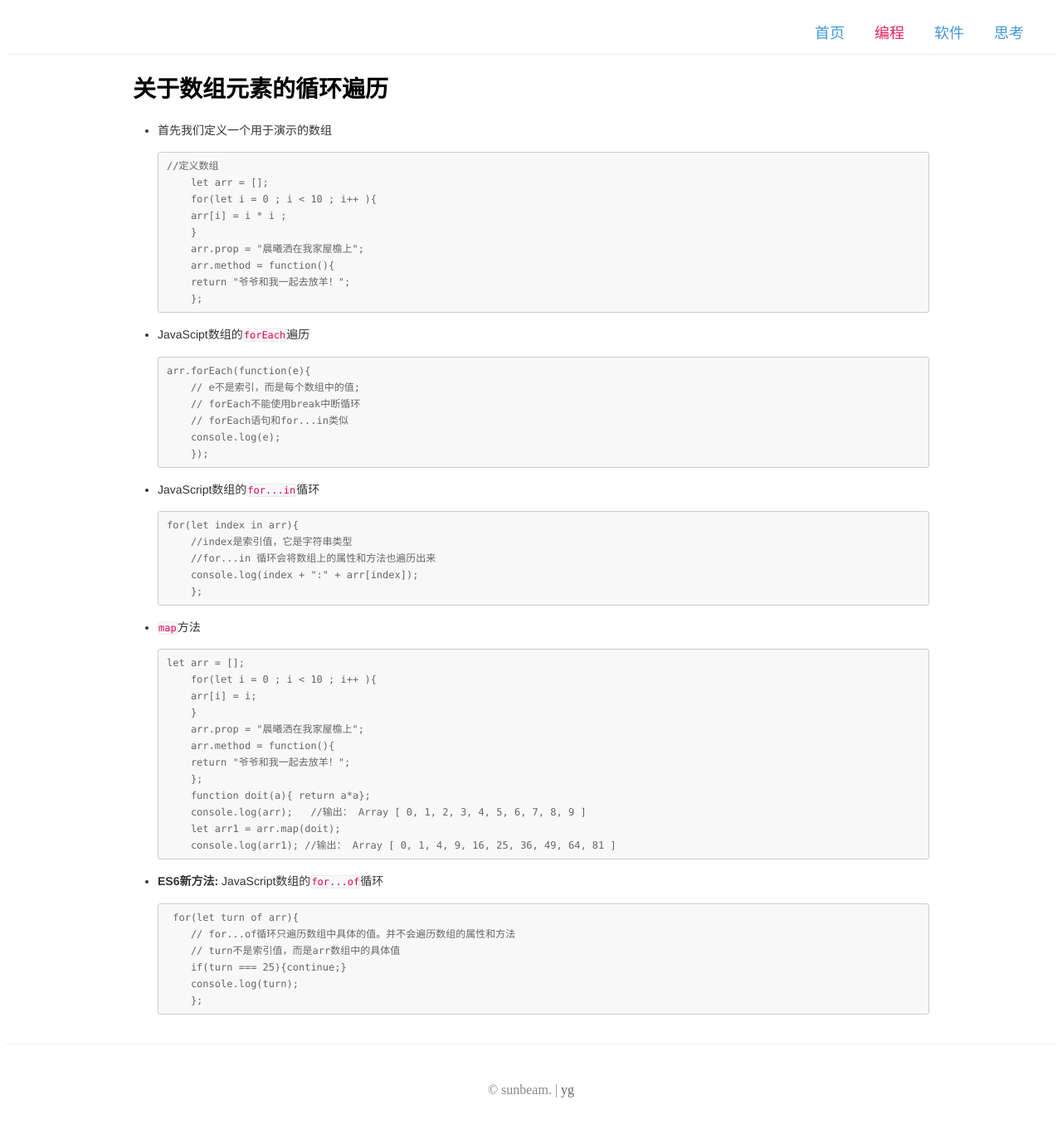
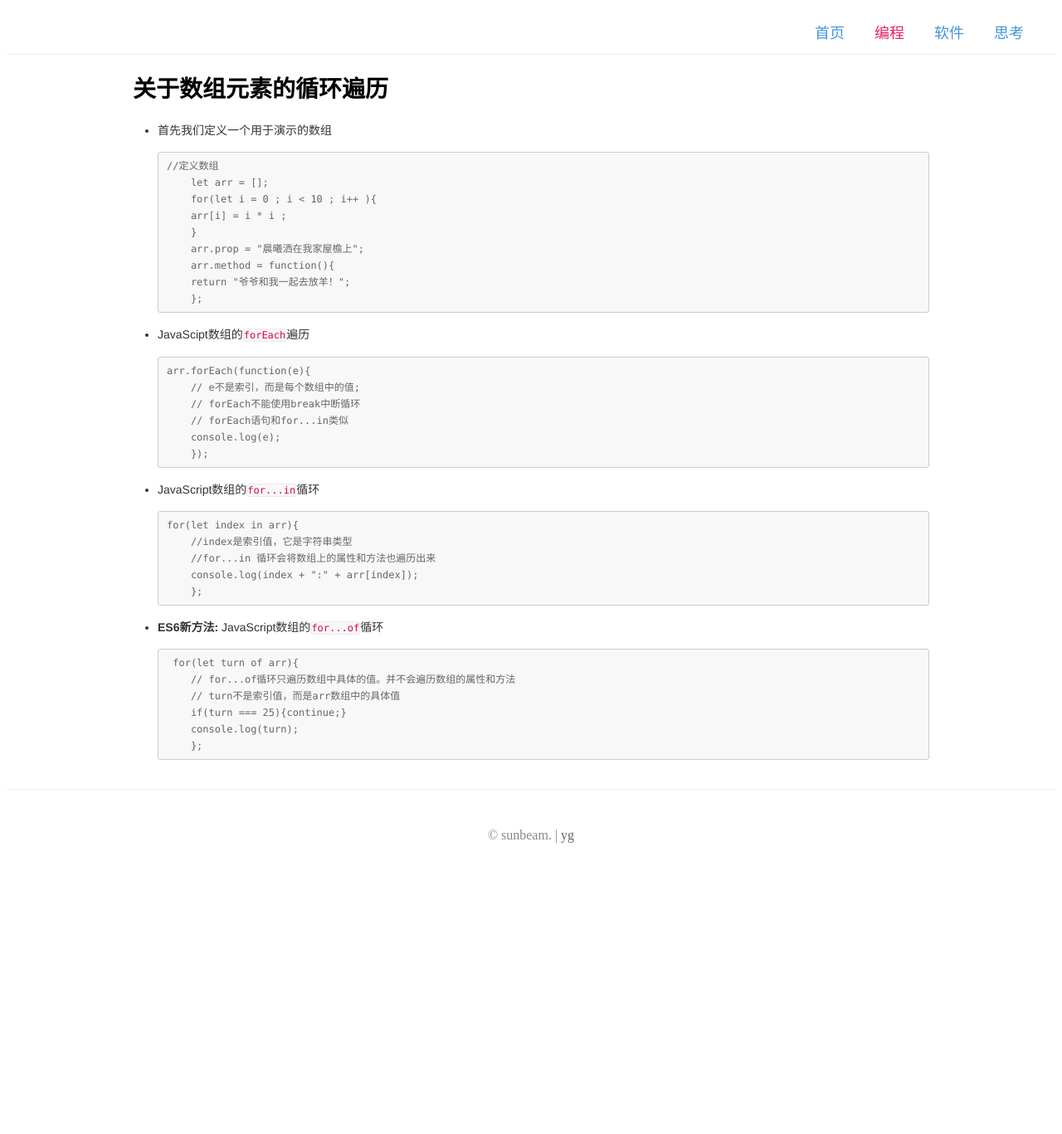
Before and after one commit to GalenYoung/galenyoung.github.io, a Jekyll site: the page built from programme/pgm-page17/index.html, in a window 1280 px wide. Shown: the whole page at 83% size. Built offline with Jekyll 4.4.1, drawn with Linux system fonts in a browser that asks for light colours; comment, search, counter and statistics services are not loaded; after the commit the page ends 1060 px from its top, so only the background shows below that.

Commit message:
Revert "给pgm17添加map方法说明"
This reverts commit 9673f2038fd8b24be2a6a861b9883504be45df25.

```diff
--- a/programme/pgm-page17/index.html
+++ b/programme/pgm-page17/index.html
@@ -44,23 +44,6 @@ permalink: /programme/17
 
     </li>
     <li>
-        <p><code>map</code>方法</p>
-<pre><code>let arr = [];
-    for(let i = 0 ; i &lt; 10 ; i++ ){
-    arr[i] = i;
-    }
-    arr.prop = &quot;晨曦洒在我家屋檐上&quot;;
-    arr.method = function(){
-    return &quot;爷爷和我一起去放羊！&quot;;
-    };
-    function doit(a){ return a*a};
-    console.log(arr);   //输出： Array [ 0, 1, 2, 3, 4, 5, 6, 7, 8, 9 ]
-    let arr1 = arr.map(doit);
-    console.log(arr1); //输出： Array [ 0, 1, 4, 9, 16, 25, 36, 49, 64, 81 ]
-</code></pre>
-
-    </li>
-    <li>
         <p><strong>ES6新方法:</strong> JavaScript数组的<code>for...of</code>循环</p>
 <pre><code> for(let turn of arr){
     // for...of循环只遍历数组中具体的值。并不会遍历数组的属性和方法
```
